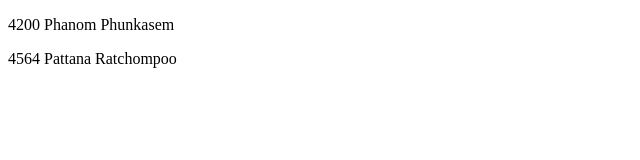
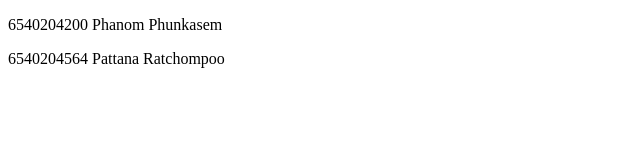
Before and after one commit to Phanom1/lap3AB, a plain HTML site: page index.html in a window 1280 px wide. Shown: the whole page, without its empty margins (0-640 px from the left). Drawn offline with Linux system fonts and the light colour scheme.

Commit message:
Step 9 A

```diff
--- a/index.html
+++ b/index.html
@@ -4,8 +4,8 @@
 </head>
 <body>
   <div>
-    <p>4200 Phanom Phunkasem</p>
-    <p>4564 Pattana Ratchompoo</p>
+    <p>6540204200 Phanom Phunkasem</p>
+    <p>6540204564 Pattana Ratchompoo</p>
   </div>
 
 </body>
```
